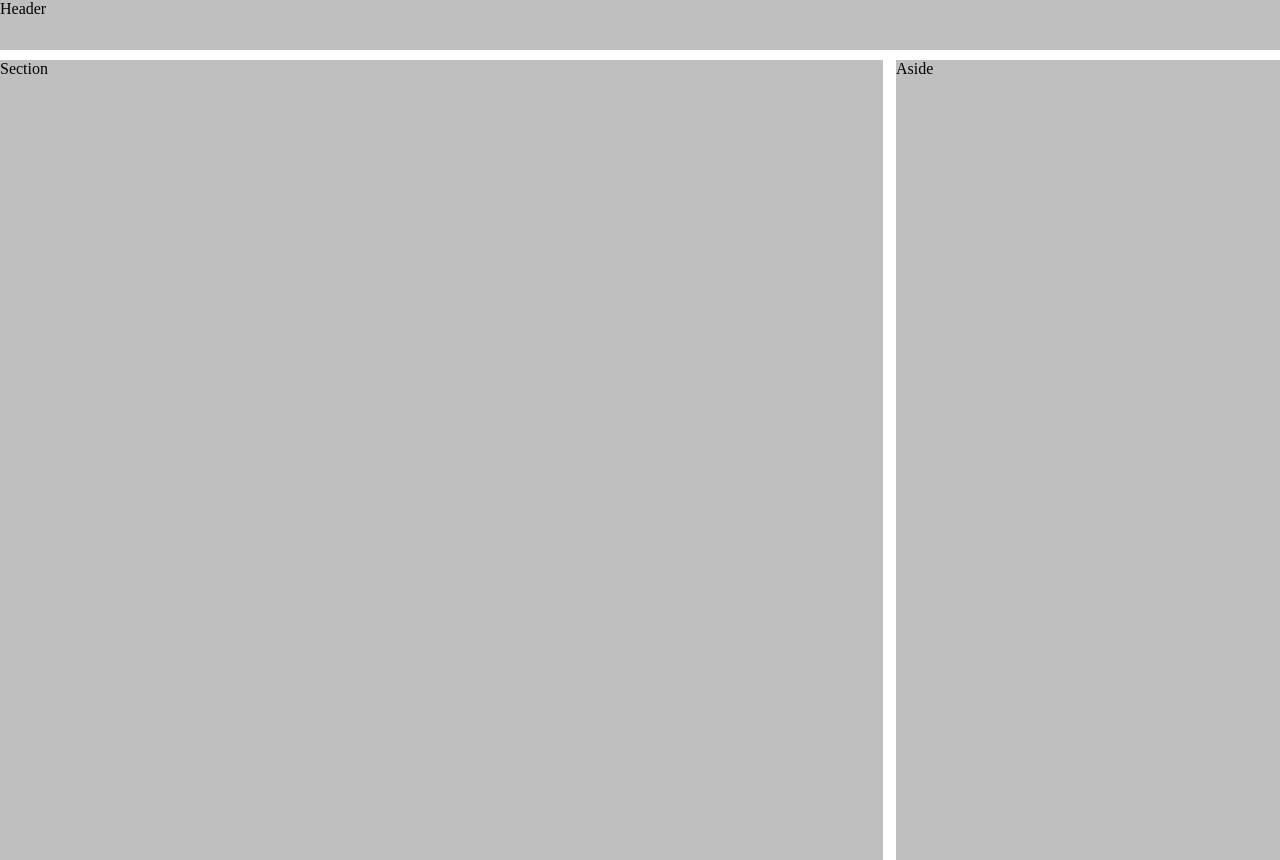
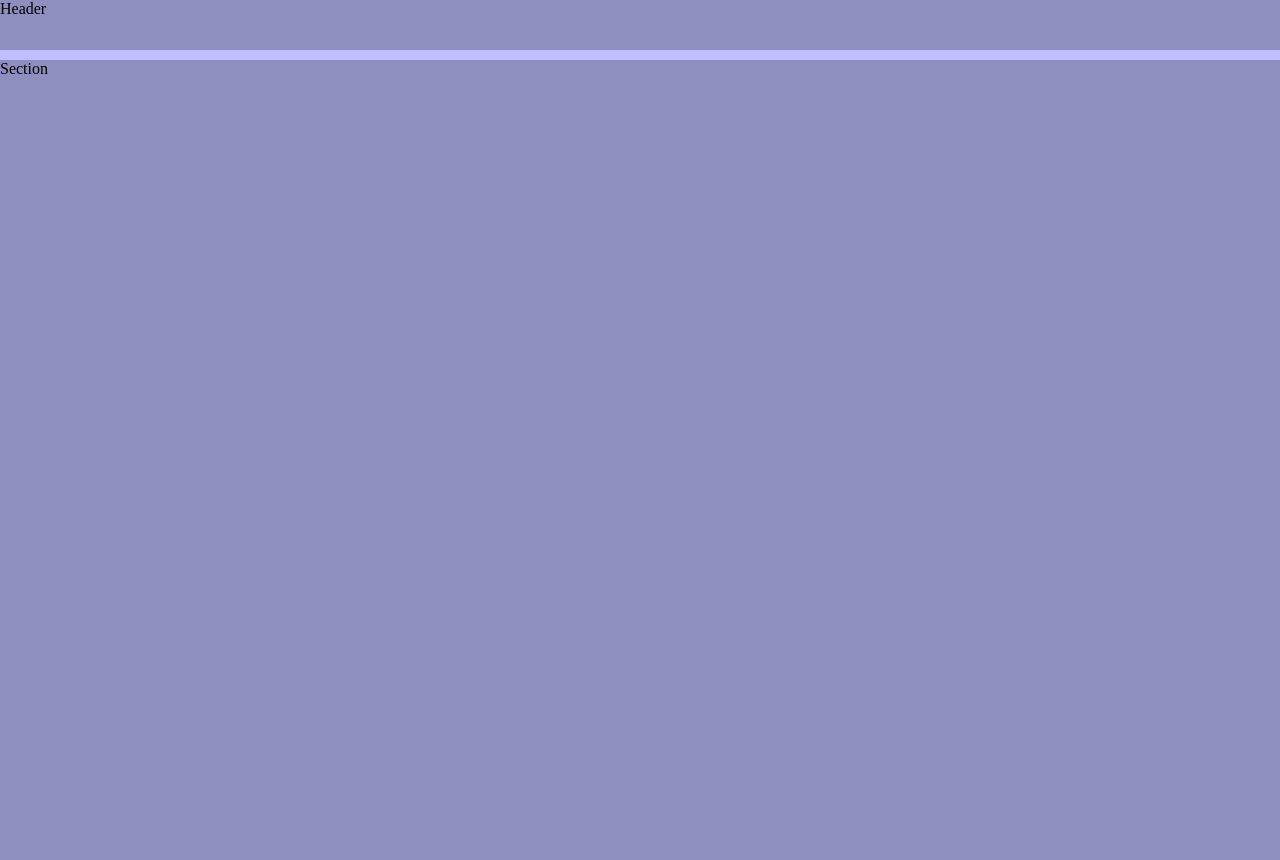
Before and after one commit to DouglasMacKrell/zenva-bite-sized-responsive-web-design, a plain HTML site: page index.html in a window 1280 px wide. Shown: the top 860 px of the page. Drawn offline with Linux system fonts and the light colour scheme.

Commit message:
basic CSS styles added

```diff
--- a/index.html
+++ b/index.html
@@ -1,18 +1,62 @@
 <!DOCTYPE html>
 <html lang="en" dir="ltr">
   <head>
-      <meta charset="utf-8">
+    <meta charset="utf-8" />
+    <meta name="viewport" content="width=device-width, initial-scale=1" />
     <title>HTML & CSS Review</title>
+    <style>
+      /* Applies to EVERYING unless overwritten elsewhere */
+      * {
+        margin: 0;
+      }
 
-        <link rel = "stylesheet" type = "text/css" href = "styles.css" />
+      body {
+        background: rgba(255, 0, 0, 0.25);
+      }
 
+      header {
+        background: rgba(0, 0, 0, 0.25);
+        margin-bottom: 10px;
+        height: 50px;
+      }
+
+      section {
+        background: rgba(0, 0, 0, 0.25);
+        margin-bottom: 10px;
+        height: 1000px;
+      }
+
+      aside {
+        background: rgba(0, 0, 0, 0.25);
+        margin-bottom: 10px;
+        height: 1000px;
+      }
+
+      footer {
+        background: rgba(0, 0, 0, 0.25);
+        height: 25px;
+      }
+
+      /* Applies only when the screen is 768px or wider */
+      @media screen and (min-width: 768px) {
+        body {
+          background: rgba(0, 255, 0, 0.25);
+        }
+      }
+
+      /* Applies onlu when the screen is 1200px or wider */
+      @media screen and (min-width: 1200px) {
+        body {
+          background: rgba(0, 0, 255, 0.25);
+        }
+      }
+    </style>
+    <!-- <link rel="stylesheet" type="text/css" href="styles.css" /> -->
   </head>
   <body>
-
     <header>Header</header>
     <section>Section</section>
     <aside>Aside</aside>
     <footer>Footer</footer>
-
   </body>
 </html>
```
Lines whose indentation alone changed are shown as unchanged.
